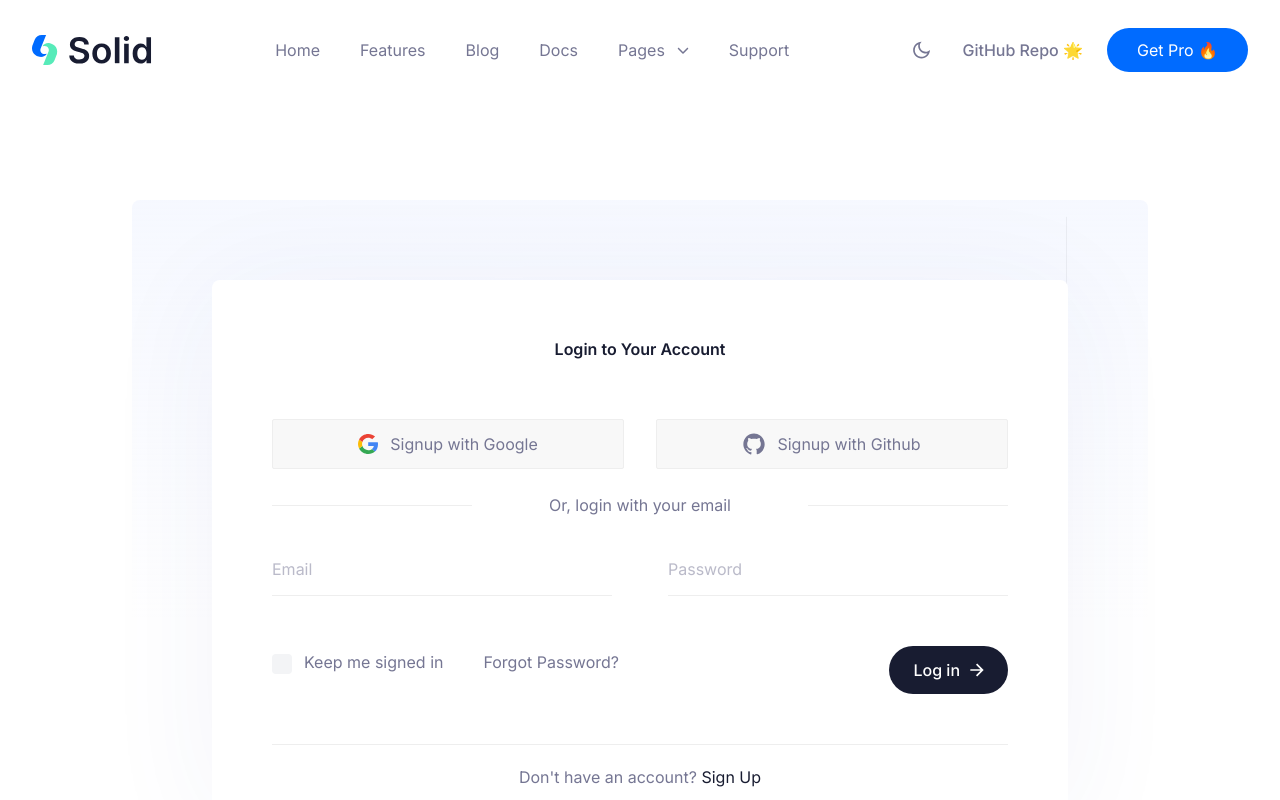
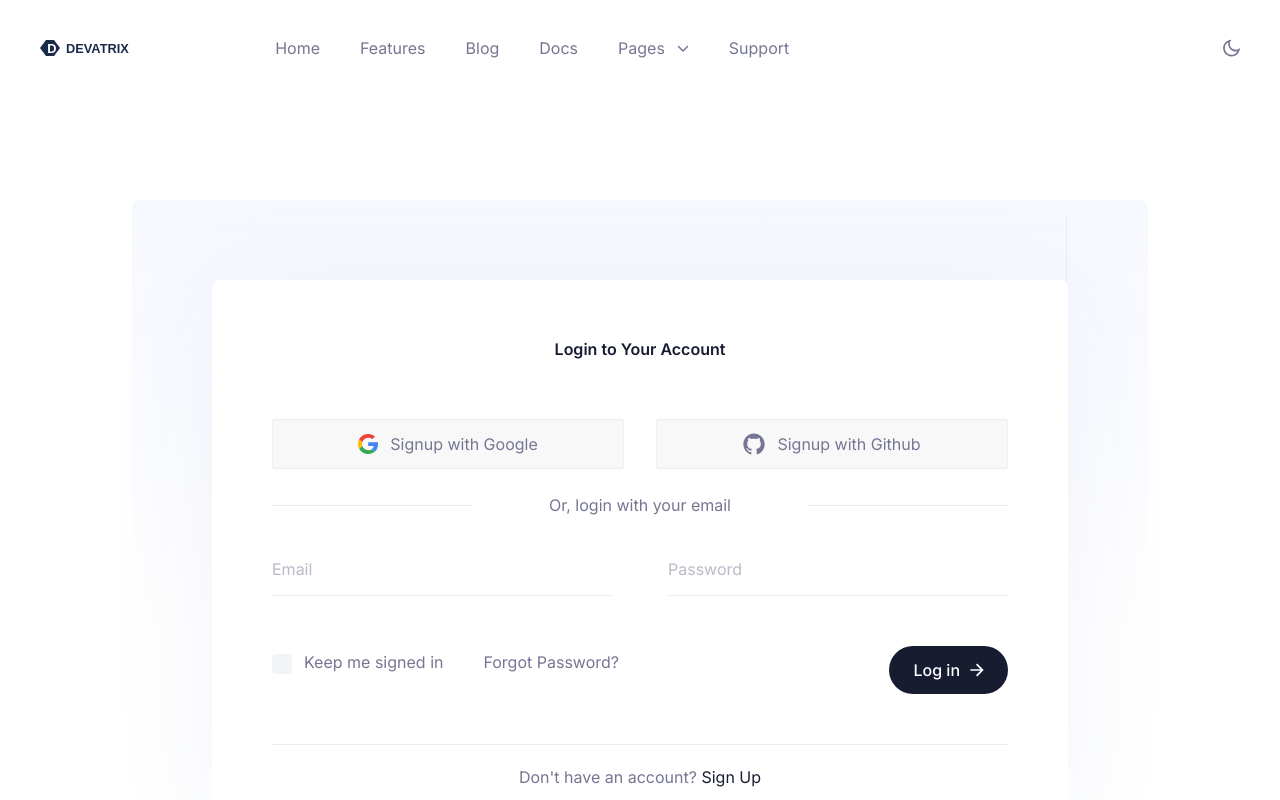
Before and after one commit to hassanmustafa008/devatrix, a Next.js app: page /auth/signin in a window 1280 px wide. Shown: the top 800 px of the page. Built offline with nearby package versions, Linux system fonts and the light colour scheme.

Commit message:
Change logo's and remove git repo linkns

```diff
--- a/components/Header/index.tsx
+++ b/components/Header/index.tsx
@@ -39,18 +39,20 @@ const Header = () => {
         <div className="flex w-full items-center justify-between xl:w-1/4">
           <a href="/">
             <Image
-              src="/images/logo/logo-dark.svg"
+              src="/images/logo/logo-dark-new.svg"
               alt="logo"
               width={119.03}
               height={30}
               className="hidden w-full dark:block"
+              style={{ height: "40px" }}
             />
             <Image
-              src="/images/logo/logo-light.svg"
+              src="/images/logo/logo-light-new.svg"
               alt="logo"
               width={119.03}
               height={30}
               className="w-full dark:hidden"
+              style={{ height: "40px" }}
             />
           </a>
 
@@ -154,19 +156,19 @@ const Header = () => {
           <div className="mt-7 flex items-center gap-6 xl:mt-0">
             <ThemeToggler />
 
-            <Link
+            {/* <Link
               href="https://github.com/NextJSTemplates/solid-nextjs"
               className="text-regular font-medium text-waterloo hover:text-primary"
             >
               GitHub Repo 🌟
-            </Link>
+            </Link> */}
 
-            <Link
+            {/* <Link
               href="https://nextjstemplates.com/templates/solid"
               className="flex items-center justify-center rounded-full bg-primary px-7.5 py-2.5 text-regular text-white duration-300 ease-in-out hover:bg-primaryho"
             >
               Get Pro 🔥
-            </Link>
+            </Link> */}
           </div>
         </div>
       </div>
```
Also changed, not shown: public/images/logo/logo-dark-new.svg (added), public/images/logo/logo-light-new.svg (added).
